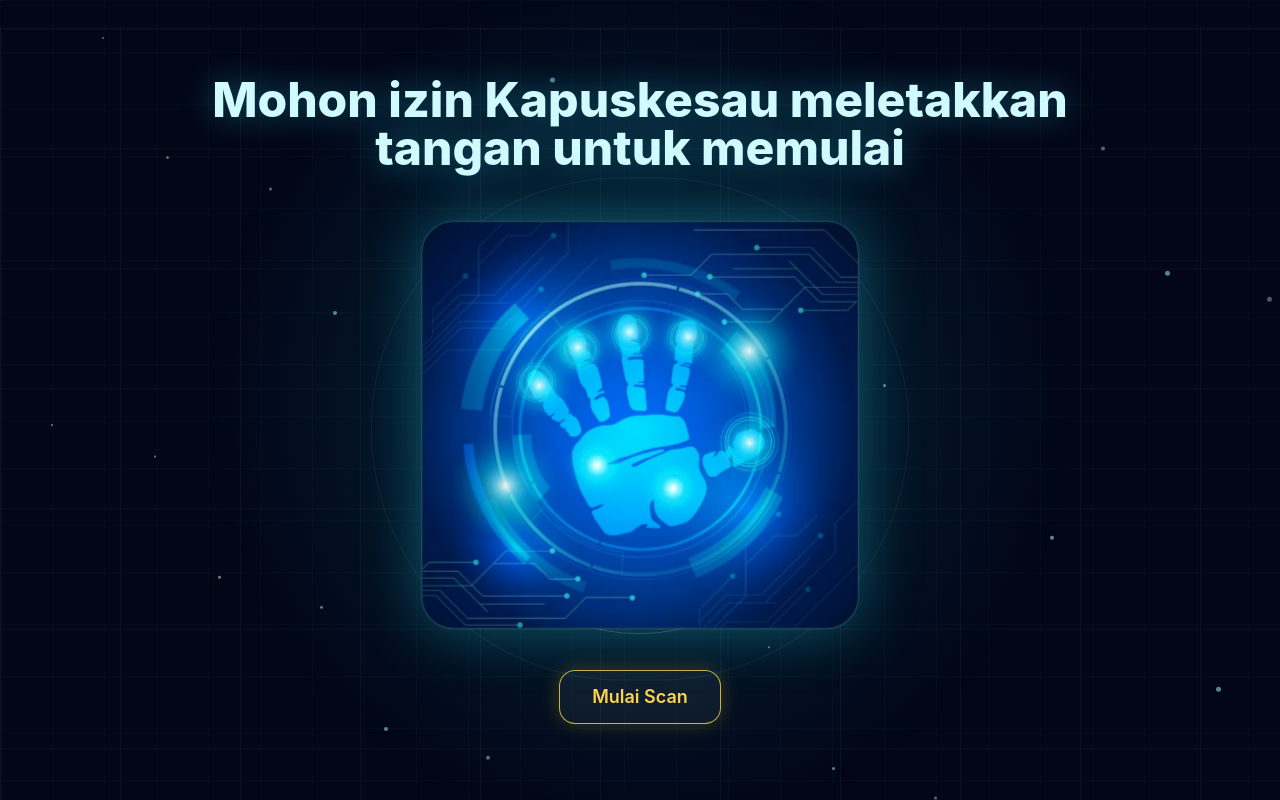
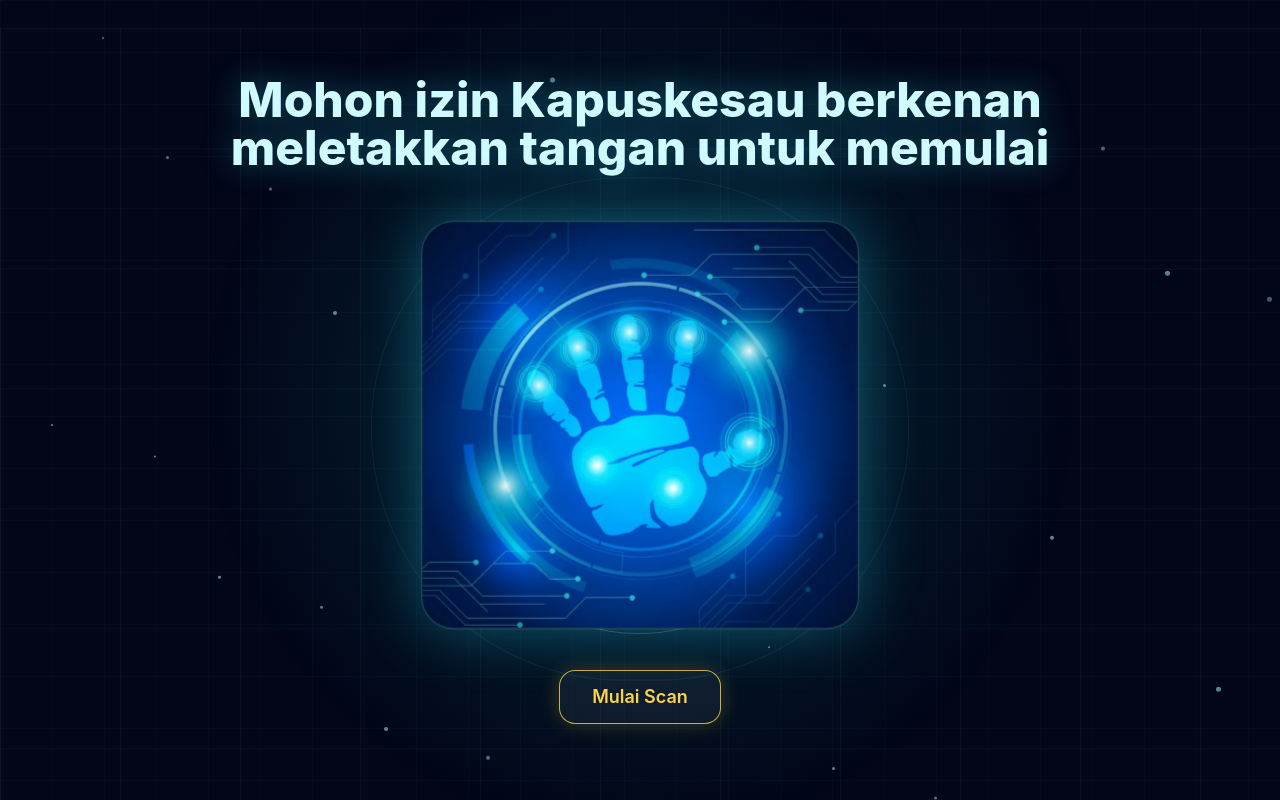
Before and after one commit to sobri3195/peresmian-tniau, a React (Vite) app: page / in a window 1280 px wide. Built offline with nearby package versions, Linux system fonts and the light colour scheme; the HTML template or start-up script is replaced by a standard one.

Commit message:
Update Kapuskesau instruction wording

```diff
--- a/src/components/HandScanner.jsx
+++ b/src/components/HandScanner.jsx
@@ -51,7 +51,7 @@ function HandScanner({ onComplete }) {
           animate={{ opacity: 1, y: 0 }}
           className="mx-auto mb-12 max-w-[960px] text-2xl font-extrabold leading-tight text-cyan-100 drop-shadow-[0_0_16px_rgba(34,211,238,0.38)] sm:text-3xl md:mb-14 md:text-4xl lg:text-5xl"
         >
-          Mohon izin Kapuskesau meletakkan tangan untuk memulai
+          Mohon izin Kapuskesau berkenan meletakkan tangan untuk memulai
         </motion.h1>
 
         <div className="relative flex items-center justify-center">
```
